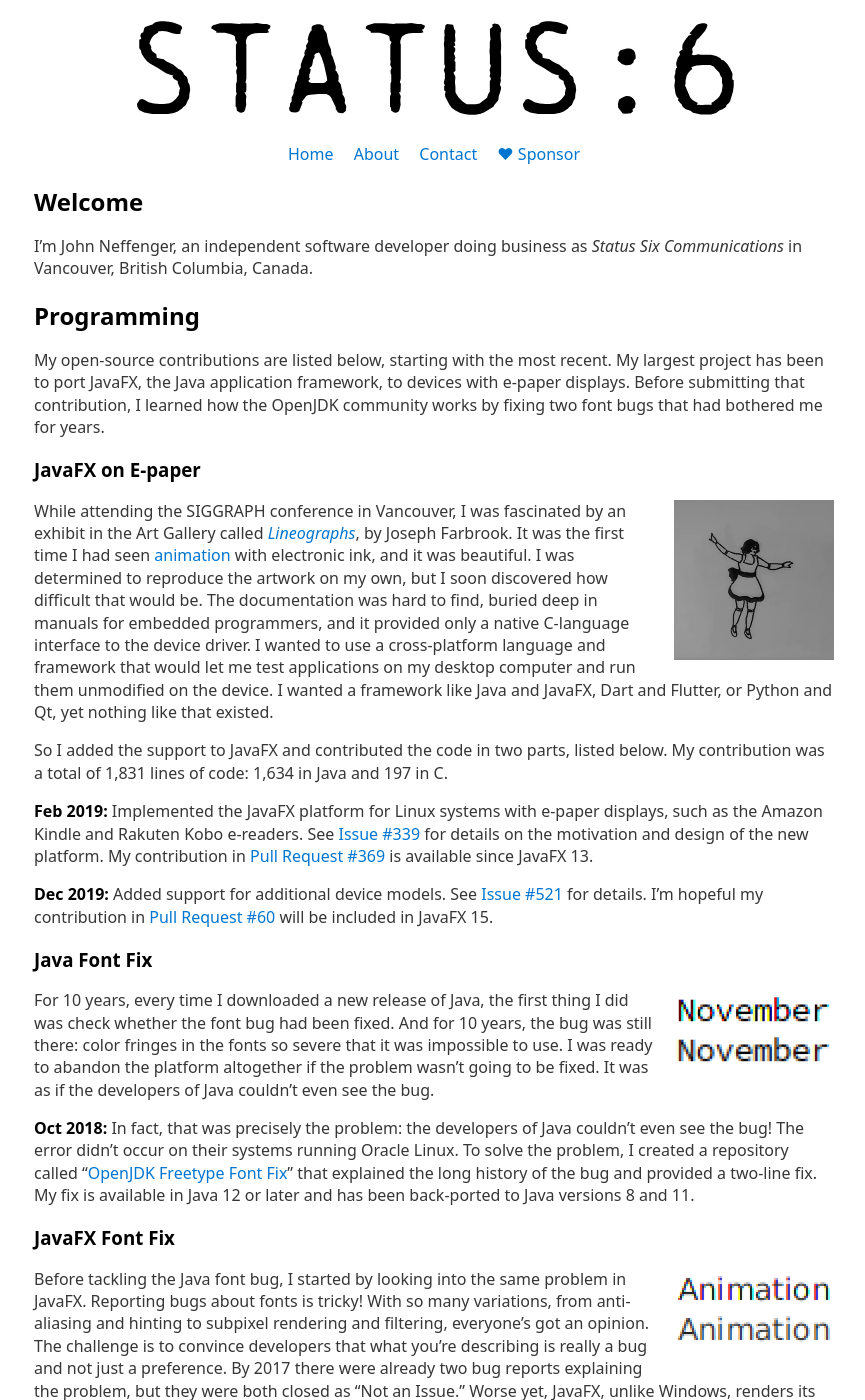
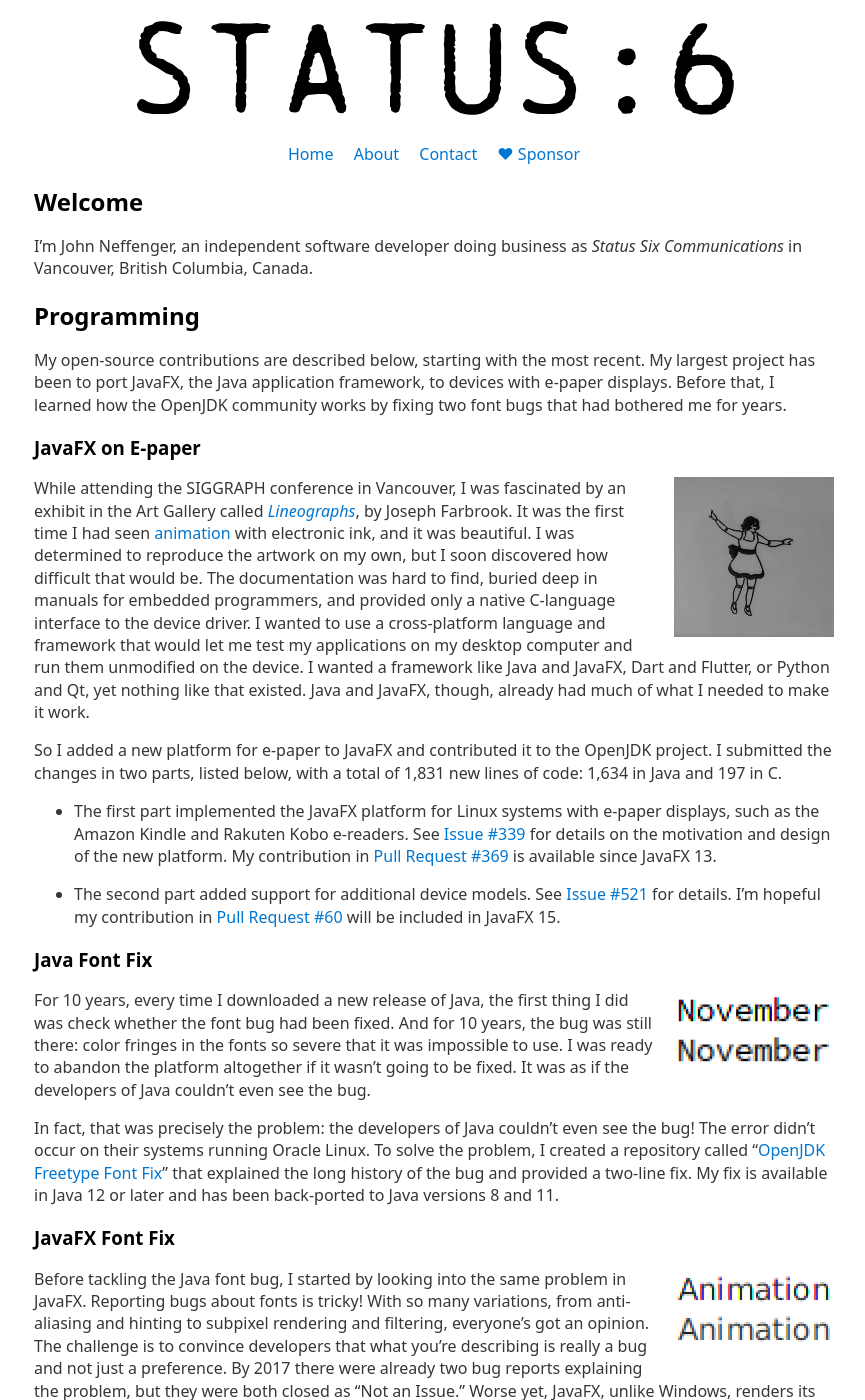
Before and after one commit to jgneff/www-status6, a Jekyll site: the page built from docs/index.md, in a window 1280 px wide and 1400 px high. Shown: the whole window, without its empty margins (206-1071 px from the left). Built offline with Jekyll 4.4.1, drawn with Linux system fonts in a browser that asks for light colours; some of the changed text lies outside the part shown.

Commit message:
Remove dates so home page reads less like a résumé

```diff
--- a/docs/index.md
+++ b/docs/index.md
@@ -10,9 +10,9 @@ I'm John Neffenger, an independent software developer doing business as *Status
 
 ## Programming
 
-My open-source contributions are listed below, starting with the most recent.
+My open-source contributions are described below, starting with the most recent.
 My largest project has been to port JavaFX, the Java application framework, to devices with e-paper displays.
-Before submitting that contribution, I learned how the OpenJDK community works by fixing two font bugs that had bothered me for years.
+Before that, I learned how the OpenJDK community works by fixing two font bugs that had bothered me for years.
 
 ### JavaFX on E-paper
 
@@ -20,20 +20,19 @@ Before submitting that contribution, I learned how the OpenJDK community works b
 While attending the SIGGRAPH conference in Vancouver, I was fascinated by an exhibit in the Art Gallery called [*Lineographs*][lineographs], by Joseph Farbrook.
 It was the first time I had seen [animation][dancer] with electronic ink, and it was beautiful.
 I was determined to reproduce the artwork on my own, but I soon discovered how difficult that would be.
-The documentation was hard to find, buried deep in manuals for embedded programmers, and it provided only a native C-language interface to the device driver.
-I wanted to use a cross-platform language and framework that would let me test applications on my desktop computer and run them unmodified on the device.
+The documentation was hard to find, buried deep in manuals for embedded programmers, and provided only a native C-language interface to the device driver.
+I wanted to use a cross-platform language and framework that would let me test my applications on my desktop computer and run them unmodified on the device.
 I wanted a framework like Java and JavaFX, Dart and Flutter, or Python and Qt, yet nothing like that existed.
+Java and JavaFX, though, already had much of what I needed to make it work.
 
-So I added the support to JavaFX and contributed the code in two parts, listed below.
-My contribution was a total of 1,831 lines of code: 1,634 in Java and 197 in C.
+So I added a new platform for e-paper to JavaFX and contributed it to the OpenJDK project.
+I submitted the changes in two parts, listed below, with a total of 1,831 new lines of code: 1,634 in Java and 197 in C.
 
-**Feb 2019:**
-Implemented the JavaFX platform for Linux systems with e-paper displays, such as the Amazon Kindle and Rakuten Kobo e-readers.
+* The first part implemented the JavaFX platform for Linux systems with e-paper displays, such as the Amazon Kindle and Rakuten Kobo e-readers.
 See [Issue #339][openjdk-jfx-339] for details on the motivation and design of the new platform.
 My contribution in [Pull Request #369][openjdk-jfx-369] is available since JavaFX 13.
 
-**Dec 2019:**
-Added support for additional device models.
+* The second part added support for additional device models.
 See [Issue #521][openjdk-jfx-521] for details.
 I'm hopeful my contribution in [Pull Request #60][jfx-60] will be included in JavaFX 15.
 
@@ -42,10 +41,9 @@ I'm hopeful my contribution in [Pull Request #60][jfx-60] will be included in Ja
 [![][jdkfonts]][openjdk-freetype]
 For 10 years, every time I downloaded a new release of Java, the first thing I did was check whether the font bug had been fixed.
 And for 10 years, the bug was still there: color fringes in the fonts so severe that it was impossible to use.
-I was ready to abandon the platform altogether if the problem wasn't going to be fixed.
+I was ready to abandon the platform altogether if it wasn't going to be fixed.
 It was as if the developers of Java couldn't even see the bug.
 
-**Oct 2018:**
 In fact, that was precisely the problem: the developers of Java couldn't even see the bug!
 The error didn't occur on their systems running Oracle Linux.
 To solve the problem, I created a repository called "[OpenJDK Freetype Font Fix][openjdk-freetype]" that explained the long history of the bug and provided a two-line fix.
@@ -63,7 +61,6 @@ Worse yet, JavaFX, unlike Windows, renders its fonts without hinting, so the dev
 By 2018 the bug had persisted for five years.
 If yet another report was to be successful this time, it would have to include some compelling evidence---and probably a fix, too.
 
-**Sep 2018:**
 I created [Issue #229][openjdk-jfx-229] that provided both the evidence and the fix.
 My fix in [Pull Request #235][openjdk-jfx-235] was merged into JavaFX within two days and is available in JavaFX 12 or later.
 Because of a quirk in how this problem occurred, the developers of JavaFX also couldn't even see the bug!
```
Also changed, not shown: other parts of docs/index.md (+2 -4 lines), README.md.
